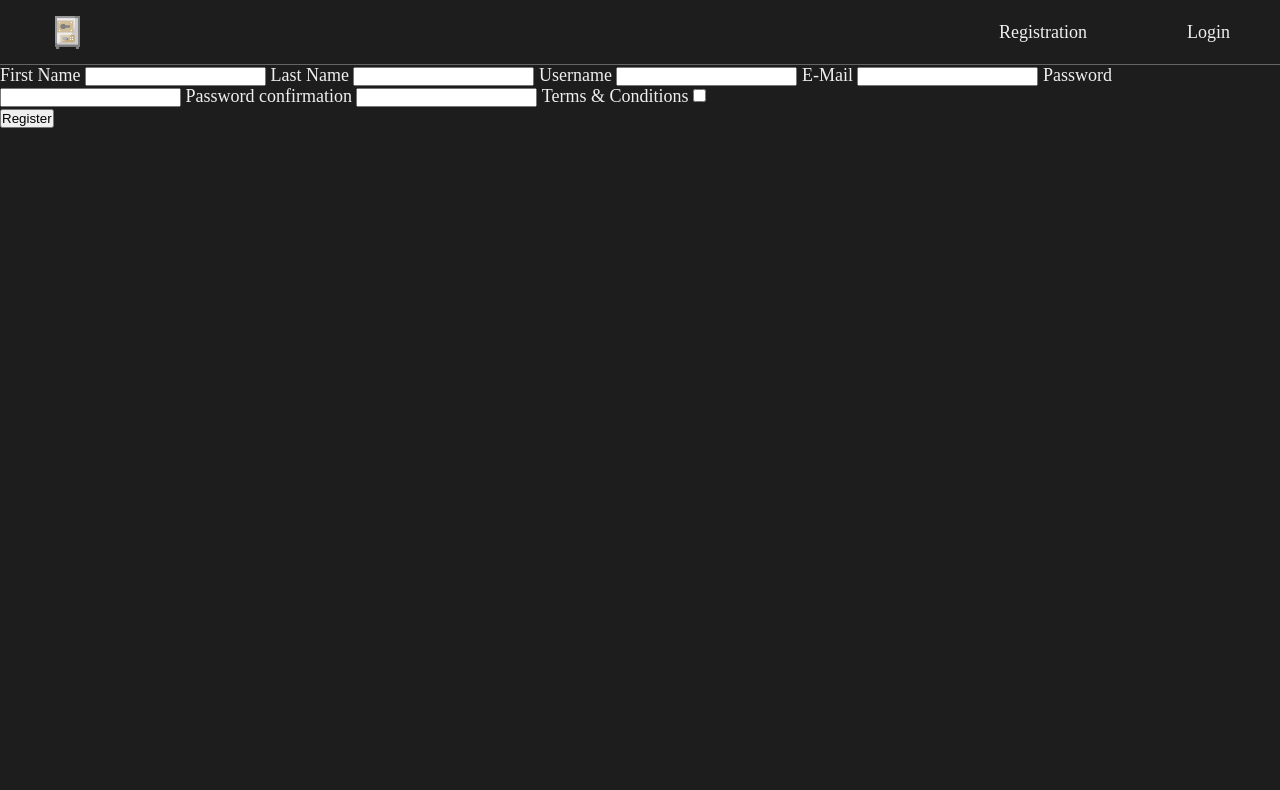
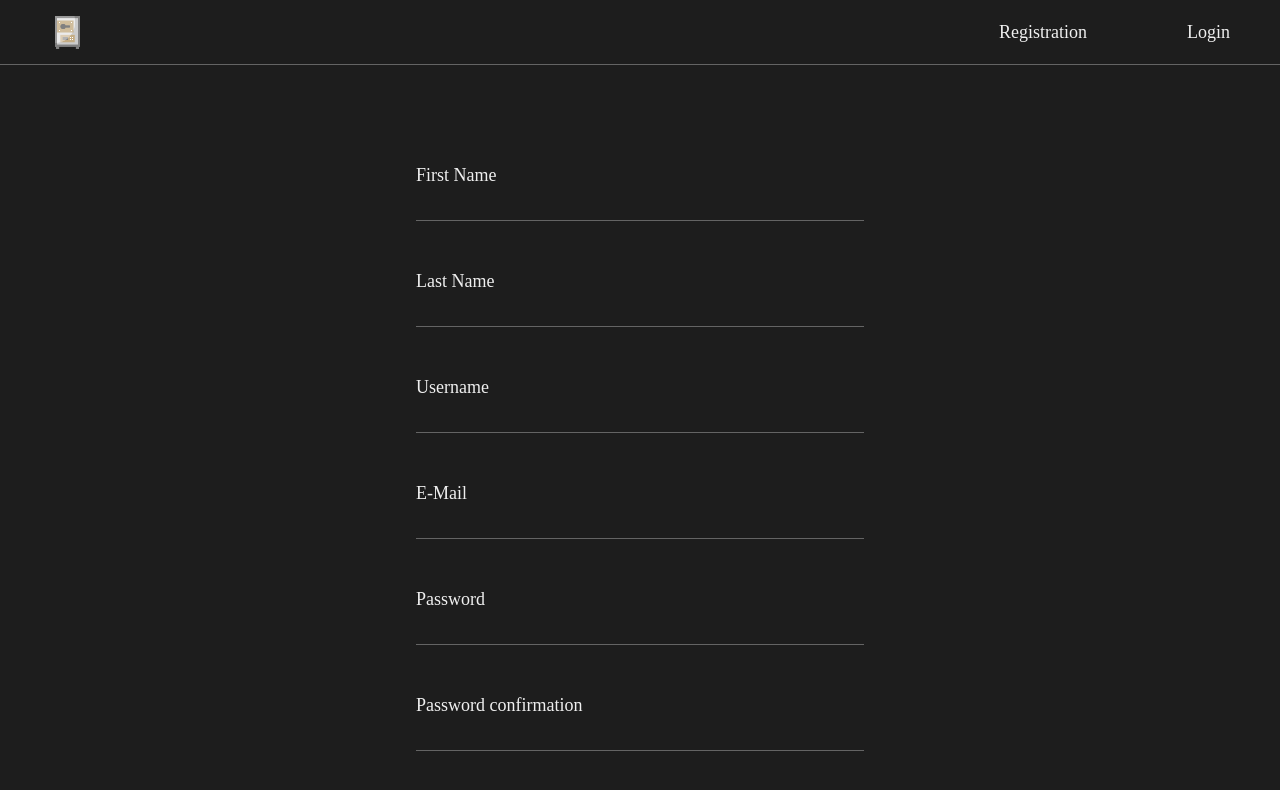
Before and after one commit to IcyDrae/vaults, a Vue app in the folder web/: page /registration in a window 1280 px wide. Shown: the top 790 px of the page. Built offline with nearby package versions, Linux system fonts and the light colour scheme; a web font is replaced by a local one.

Commit message:
frontend: forms styles WIP

```diff
--- /dev/null
+++ b/web/src/styles/forms.scss
@@ -0,0 +1,75 @@
+#app {
+  .form {
+    display: block;
+    text-align: center;
+    padding: 50px 0;
+
+    form {
+      display: inline-block;
+      margin-left: auto;
+      margin-right: auto;
+      text-align: left;
+      width: 35%;
+
+      label {
+        display: block;
+        margin: 50px 0;
+
+        span, input, textarea {
+          color: $accountWhite;
+        }
+
+        input, textarea {
+          display: block;
+          margin: 5px 0;
+          padding: 4px;
+          width: 100%;
+
+          border: 0;
+          outline: 0;
+          background: $black;
+          border-bottom: 1px solid $borderColor;
+        }
+
+        input, textarea {
+          font-size: 18px;
+          font-family: $fontFamily;
+        }
+      }
+
+      button {
+        background-color: $black;
+        color: $white;
+        border: 1px solid $borderColor;
+        width: 100px;
+        padding: 15px 0;
+        font-size: 16px;
+        font-family: $fontFamily;
+        transition: background-color 0.3s, color 0.3s;
+
+        &:hover {
+          background-color: $white;
+          color: $black;
+          cursor: pointer;
+        }
+      }
+
+      .form-error {
+        color: $errorColor;
+        height: 30px;
+        padding-top: 5px;
+      }
+
+      .backend-errors {
+        margin: 50px 0;
+        color: $errorColor;
+        list-style: none;
+      }
+
+      .backend-success {
+        margin: 50px 0;
+        color: green;
+      }
+    }
+  }
+}
--- a/web/src/styles/head.scss
+++ b/web/src/styles/head.scss
@@ -23,6 +23,7 @@
   }
 
   a {
+    // TODO add hover state
     text-decoration: none;
     color: $white;
   }
--- a/web/src/styles/index.scss
+++ b/web/src/styles/index.scss
@@ -1,5 +1,6 @@
 @import "variables";
 @import "mixins";
 @import "head";
+@import "general";
+@import "forms";
 @import "dashboard";
-@import "general";
--- a/web/src/styles/variables.scss
+++ b/web/src/styles/variables.scss
@@ -3,6 +3,7 @@
 $black: #1d1d1d;
 $white: #efefef;
 $accountWhite: #d2d2d2;
+$errorColor: #c75f5f;
 
 $hoverColor: #e1e1e1;
 $hoverBackgroundColor: #232323;
--- a/web/src/views/Login.vue
+++ b/web/src/views/Login.vue
@@ -2,32 +2,27 @@
   <VeeValidateForm :validation-schema="schema"
                    v-slot="{ errors, handleSubmit }"
                    as="div"
-                   class="login-form">
+                   class="login-form form">
     <form @submit="handleSubmit($event, submit)">
       <label>
-        E-Mail
+        <span>E-Mail</span>
         <VeeValidateField name="login_email" type="email" />
+        <p class="form-error">{{ errors.login_email }}</p>
       </label>
 
       <label>
-        Password
+        <span>Password</span>
         <VeeValidateField name="login_password" type="password" />
+        <p class="form-error">{{ errors.login_password }}</p>
       </label>
 
-      <br>
-      <li v-for="(message, field) in errors" :key="field">
-        {{ message }}
-      </li>
+      <button>Login</button>
 
-      <li v-for="error in backendErrors" :key="error">
+      <li class="backend-errors" v-for="error in backendErrors" :key="error">
         {{ error }}
       </li>
 
-      <li v-if="success">
-        {{ success }}
-      </li>
-
-      <button>Login</button>
+      <p class="backend-success">{{ success }}</p>
     </form>
   </VeeValidateForm>
 </template>
--- a/web/src/views/Registration.vue
+++ b/web/src/views/Registration.vue
@@ -1,5 +1,5 @@
 <template>
-  <VeeValidateForm :validation-schema="schema" v-slot="{ errors, handleSubmit }" as="div" class="registration-form">
+  <VeeValidateForm :validation-schema="schema" v-slot="{ errors, handleSubmit }" as="div" class="registration-form form">
     <form @submit="handleSubmit($event, submit)">
       <label>
         First Name
```
